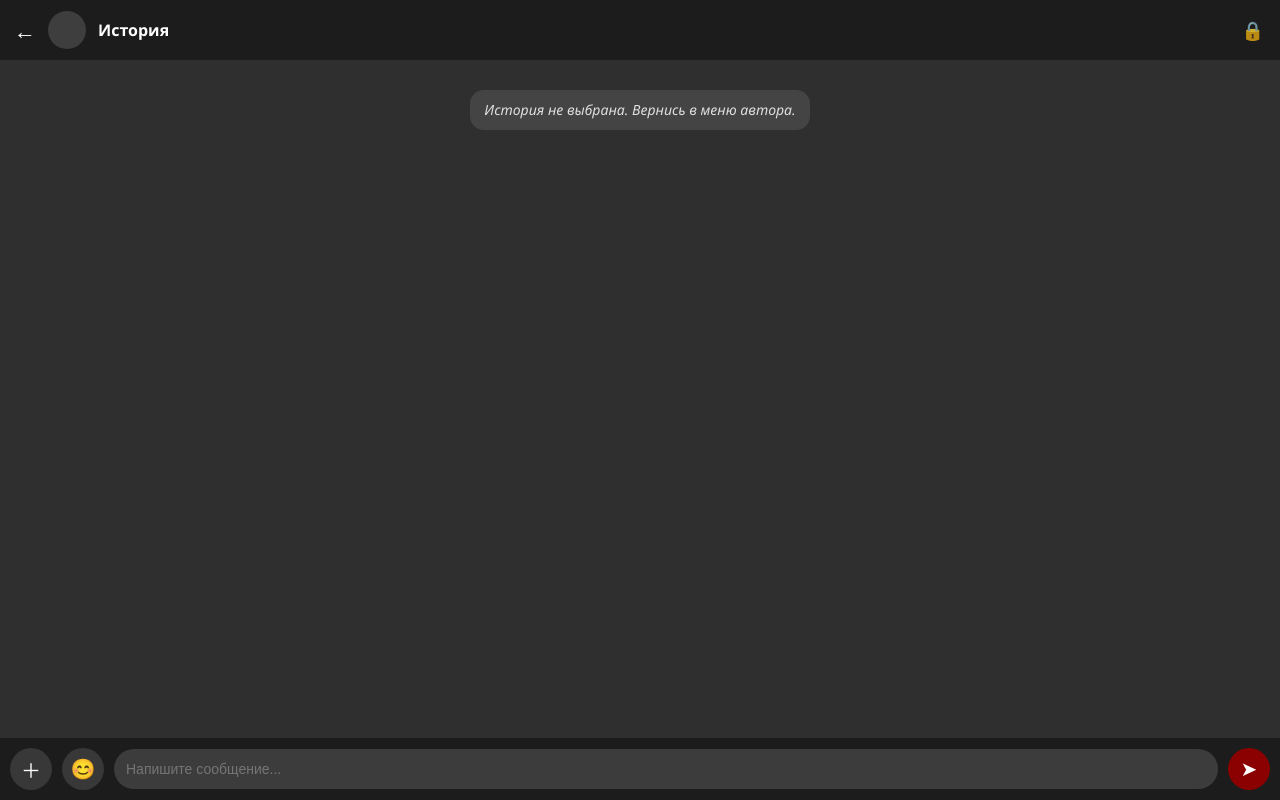
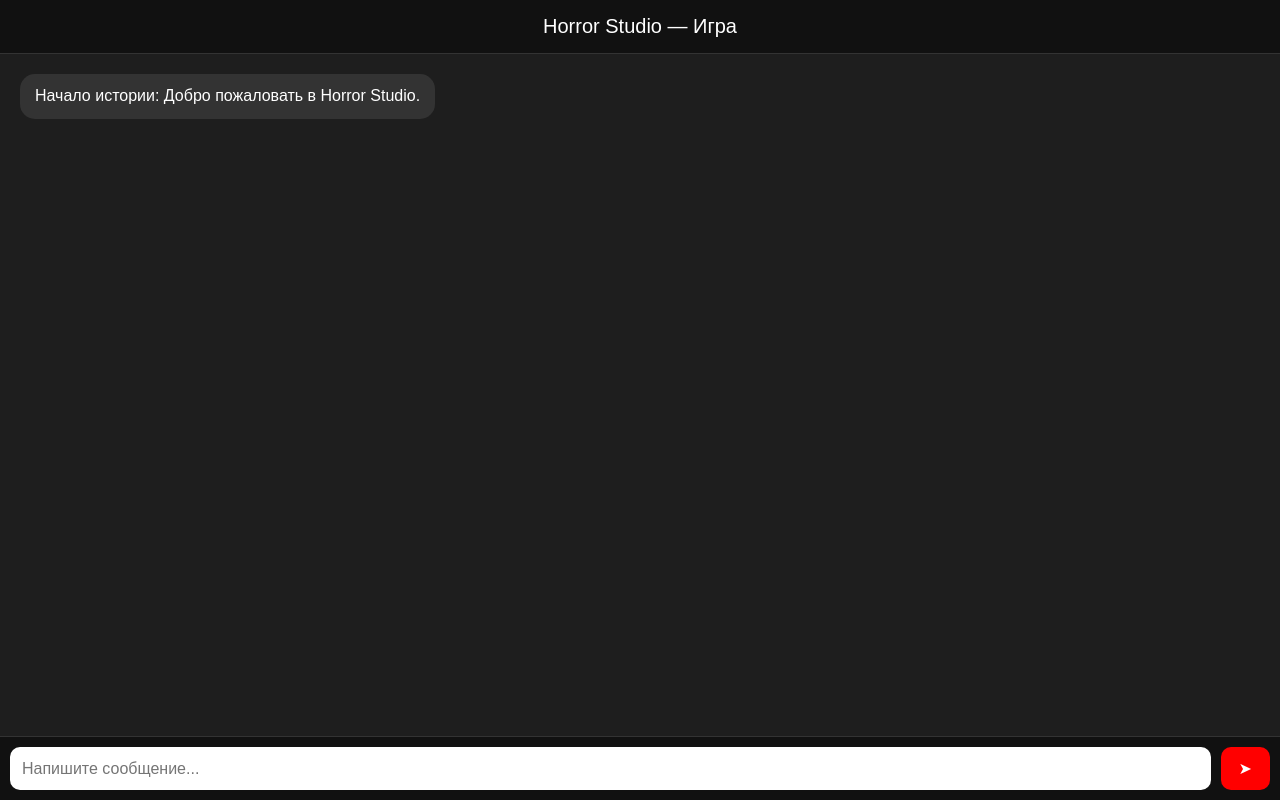
Before and after one commit to reanayou-arch/Horror-Studio, a website: page public/play.html in a window 1280 px wide. Drawn offline with Linux system fonts and the light colour scheme.

Commit message:
Update play.html

```diff
--- a/public/play.html
+++ b/public/play.html
@@ -3,368 +3,156 @@
 <head>
   <meta charset="UTF-8" />
   <meta name="viewport" content="width=device-width, initial-scale=1.0"/>
-
-  <title>Horror-Studio — Игра</title>
+  <title>Horror Studio — Чат</title>
 
   <style>
     body {
       margin: 0;
-      font-family: "Segoe UI", sans-serif;
-      background: #2f2f2f;
+      font-family: Arial, sans-serif;
+      background: #1e1e1e;
       color: white;
+      display: flex;
+      flex-direction: column;
+      height: 100vh;
     }
 
-    /* Верхняя панель Telegram */
-    .top-bar {
-      height: 60px;
-      background: #1c1c1c;
-      display: flex;
-      align-items: center;
-      padding: 0 14px;
-      gap: 12px;
-      position: fixed;
-      width: 100%;
-      top: 0;
-      z-index: 10;
+    header {
+      background: #111;
+      padding: 15px;
+      font-size: 20px;
+      text-align: center;
+      border-bottom: 1px solid #333;
     }
 
-    .back-btn {
-      font-size: 22px;
-      cursor: pointer;
-      user-select: none;
+    #chat {
+      flex: 1;
+      overflow-y: auto;
+      padding: 20px;
+      display: flex;
+      flex-direction: column;
+      gap: 10px;
     }
 
-    .story-avatar {
-      width: 38px;
-      height: 38px;
-      border-radius: 50%;
-      overflow: hidden;
-      background: rgba(255,255,255,0.15);
-      flex-shrink: 0;
+    .msg {
+      max-width: 75%;
+      padding: 12px 15px;
+      border-radius: 15px;
+      font-size: 16px;
+      line-height: 1.3;
     }
 
-    .story-avatar img {
-      width: 100%;
-      height: 100%;
-      object-fit: cover;
+    .user {
+      background: #007aff;
+      align-self: flex-end;
     }
 
-    .story-title {
-      font-weight: 700;
-      font-size: 16px;
-      flex: 1;
+    .bot {
+      background: #333;
+      align-self: flex-start;
     }
 
-    .lock-icon {
-      font-size: 18px;
-      opacity: 0.8;
-      margin-right: -4px;
+    footer {
+      display: flex;
+      padding: 10px;
+      background: #111;
+      border-top: 1px solid #333;
     }
 
-    .menu-icon {
-      font-size: 22px;
+    input {
+      flex: 1;
+      padding: 12px;
+      border-radius: 10px;
+      border: none;
+      outline: none;
+      font-size: 16px;
+    }
+
+    button {
+      margin-left: 10px;
+      padding: 12px 18px;
+      border: none;
+      border-radius: 10px;
+      background: red;
+      color: white;
+      font-size: 16px;
       cursor: pointer;
     }
 
-    /* Popup меню ⋮ */
-    .popup-menu {
-      position: fixed;
-      top: 65px;
-      right: 14px;
-      background: #222;
-      border-radius: 14px;
-      padding: 8px;
-      display: none;
-      flex-direction: column;
-      gap: 6px;
-      z-index: 999;
-      min-width: 180px;
-    }
-
-    .popup-menu button {
-      background: none;
-      border: none;
-      color: white;
-      padding: 10px;
-      border-radius: 10px;
-      text-align: left;
-      cursor: pointer;
-      font-size: 14px;
-    }
-
-    .popup-menu button:hover {
-      background: rgba(255,255,255,0.08);
-    }
-
-    /* Чат */
-    .chat-area {
-      padding: 80px 12px 90px;
-      min-height: 100vh;
-      box-sizing: border-box;
-    }
-
-    .msg {
-      display: flex;
-      margin: 10px 0;
-      align-items: flex-end;
-      gap: 8px;
-    }
-
-    .bubble {
-      padding: 10px 14px;
-      border-radius: 18px;
-      max-width: 75%;
-      font-size: 14px;
-      line-height: 1.4;
-      word-wrap: break-word;
-    }
-
-    .npc .bubble {
-      background: rgba(255,255,255,0.18);
-      border-bottom-left-radius: 6px;
-    }
-
-    .player {
-      justify-content: flex-end;
-    }
-
-    .player .bubble {
-      background: #247dff;
-      border-bottom-right-radius: 6px;
-    }
-
-    .system {
-      justify-content: center;
-    }
-
-    .system .bubble {
-      background: rgba(255,255,255,0.12);
-      font-style: italic;
+    button:hover {
       opacity: 0.85;
-      border-radius: 14px;
-      max-width: 100%;
-    }
-
-    .avatar {
-      width: 34px;
-      height: 34px;
-      border-radius: 50%;
-      overflow: hidden;
-      background: rgba(255,255,255,0.15);
-      flex-shrink: 0;
-    }
-
-    .avatar img {
-      width: 100%;
-      height: 100%;
-      object-fit: cover;
-    }
-
-    /* Нижняя панель */
-    .bottom-bar {
-      position: fixed;
-      bottom: 0;
-      width: 100%;
-      background: #1c1c1c;
-      display: flex;
-      align-items: center;
-      padding: 10px;
-      gap: 10px;
-      box-sizing: border-box;
-    }
-
-    .btn-circle {
-      width: 42px;
-      height: 42px;
-      border-radius: 50%;
-      border: none;
-      font-size: 20px;
-      cursor: pointer;
-      background: rgba(255,255,255,0.12);
-      color: white;
-      display: flex;
-      align-items: center;
-      justify-content: center;
-    }
-
-    .send-btn {
-      background: darkred;
-      font-size: 20px;
-    }
-
-    .input {
-      flex: 1;
-      padding: 12px;
-      border-radius: 22px;
-      border: none;
-      outline: none;
-      font-size: 14px;
-      background: rgba(255,255,255,0.14);
-      color: white;
     }
   </style>
 </head>
 
 <body>
 
-<!-- Верх -->
-<div class="top-bar">
-  <div class="back-btn" onclick="location.href='author.html'">←</div>
+  <header>Horror Studio — Игра</header>
 
-  <div class="story-avatar" id="storyAvatar"></div>
-  <div class="story-title" id="storyTitle">История</div>
+  <div id="chat"></div>
 
-  <div class="lock-icon">🔒</div>
-  <div class="menu-icon" onclick="toggleMenu()">⋮</div>
-</div>
-
-<!-- Popup ⋮ -->
-<div class="popup-menu" id="popupMenu">
-  <button onclick="saveChat()">💾 Сохранить чат</button>
-</div>
-
-<!-- Чат -->
-<div class="chat-area" id="chat"></div>
-
-<!-- Низ -->
-<div class="bottom-bar">
-  <button class="btn-circle">＋</button>
-  <button class="btn-circle">😊</button>
-
-  <input class="input" id="playerInput" placeholder="Напишите сообщение..."/>
-
-  <button class="btn-circle send-btn" onclick="sendMessage()">➤</button>
-</div>
+  <footer>
+    <input id="input" placeholder="Напишите сообщение..." />
+    <button onclick="sendMessage()">➤</button>
+  </footer>
 
   <script>
-let storyData = null;
-let chatHistory = [];
+    const chat = document.getElementById("chat");
+    const input = document.getElementById("input");
 
-const chat = document.getElementById("chat");
+    // ✅ Render AI Endpoint
+    const API_URL = "https://horror-studio.onrender.com/chat";
 
-/* ===== MENU ===== */
-function toggleMenu(){
-  const menu = document.getElementById("popupMenu");
-  menu.style.display = menu.style.display === "flex" ? "none" : "flex";
-}
-
-document.body.addEventListener("click",(e)=>{
-  if(!e.target.classList.contains("menu-icon")){
-    document.getElementById("popupMenu").style.display="none";
-  }
-});
-
-/* ===== MESSAGE UI ===== */
-function addMessage(text, type="system", avatar=null){
-  const msg = document.createElement("div");
-  msg.className = "msg " + type;
-
-  if(type==="npc"){
-    const av = document.createElement("div");
-    av.className="avatar";
-    if(avatar) av.innerHTML=`<img src="${avatar}">`;
-    msg.appendChild(av);
-  }
-
-  const bubble = document.createElement("div");
-  bubble.className="bubble";
-  bubble.innerText=text;
-
-  msg.appendChild(bubble);
-  chat.appendChild(msg);
-
+    function addMessage(text, type) {
+      const div = document.createElement("div");
+      div.className = "msg " + type;
+      div.innerText = text;
+      chat.appendChild(div);
       chat.scrollTop = chat.scrollHeight;
     }
 
-/* ===== LOAD STORY ===== */
-window.onload = ()=>{
-  const saved = localStorage.getItem("active_story");
+    async function sendMessage() {
+      const text = input.value.trim();
+      if (!text) return;
 
-  if(saved){
-    storyData = JSON.parse(saved);
-    initStory();
-  } else {
-    addMessage("История не выбрана. Вернись в меню автора.", "system");
-  }
-};
+      addMessage(text, "user");
+      input.value = "";
 
-function initStory(){
-  document.getElementById("storyTitle").innerText = storyData.title;
+      addMessage("...", "bot");
 
-  if(storyData.avatar){
-    document.getElementById("storyAvatar").innerHTML =
-      `<img src="${storyData.avatar}">`;
-  }
-
-  addMessage("Начало истории:", "system");
-  addMessage(storyData.setup.startSituation, "system");
-
-  chatHistory.push({
-    role:"system",
-    content: storyData.description
-  });
-}
-
-/* ===== SEND AI ===== */
-async function sendMessage(){
-  const input = document.getElementById("playerInput");
-  const text = input.value.trim();
-  if(!text) return;
-
-  addMessage(text, "player");
-  input.value="";
-
-  chatHistory.push({ role:"user", content:text });
-
-  addMessage("...", "system");
-
-  try{
-    const res = await fetch("/chat", {
-      method:"POST",
-      headers:{ "Content-Type":"application/json" },
+      try {
+        const res = await fetch(API_URL, {
+          method: "POST",
+          headers: {
+            "Content-Type": "application/json"
+          },
           body: JSON.stringify({
-        messages: chatHistory,
-        characters: storyData.characters
+            message: text
           })
         });
 
         const data = await res.json();
-    const parsed = JSON.parse(data.reply);
 
-    const npc = storyData.characters.find(c=>c.name===parsed.character);
+        // Удаляем "..."
+        chat.lastChild.remove();
 
-    addMessage(parsed.message, "npc", npc?.avatar);
+        if (data.reply) {
+          addMessage(data.reply, "bot");
+        } else {
+          addMessage("❌ Ошибка: AI не ответил", "bot");
+        }
 
-    chatHistory.push({
-      role:"assistant",
-      content: parsed.message
-    });
-
-  }catch(err){
-    addMessage("Ошибка AI соединения...", "system");
+      } catch (err) {
+        chat.lastChild.remove();
+        addMessage("❌ Ошибка AI соединения", "bot");
       }
     }
 
-/* ===== SAVE CHAT ===== */
-function saveChat(){
-  const saveData = {
-    story: storyData.title,
-    dialog: chatHistory
-  };
-
-  const blob = new Blob([JSON.stringify(saveData,null,2)],{
-    type:"application/json"
+    input.addEventListener("keypress", (e) => {
+      if (e.key === "Enter") sendMessage();
     });
 
-  const url = URL.createObjectURL(blob);
-  const a = document.createElement("a");
-  a.href=url;
-  a.download="chat_save.json";
-  a.click();
-  URL.revokeObjectURL(url);
-
-  alert("Чат сохранён!");
-}
+    // Стартовое сообщение
+    addMessage("Начало истории: Добро пожаловать в Horror Studio.", "bot");
   </script>
 
 </body>
```
Lines whose indentation alone changed are shown as unchanged.
